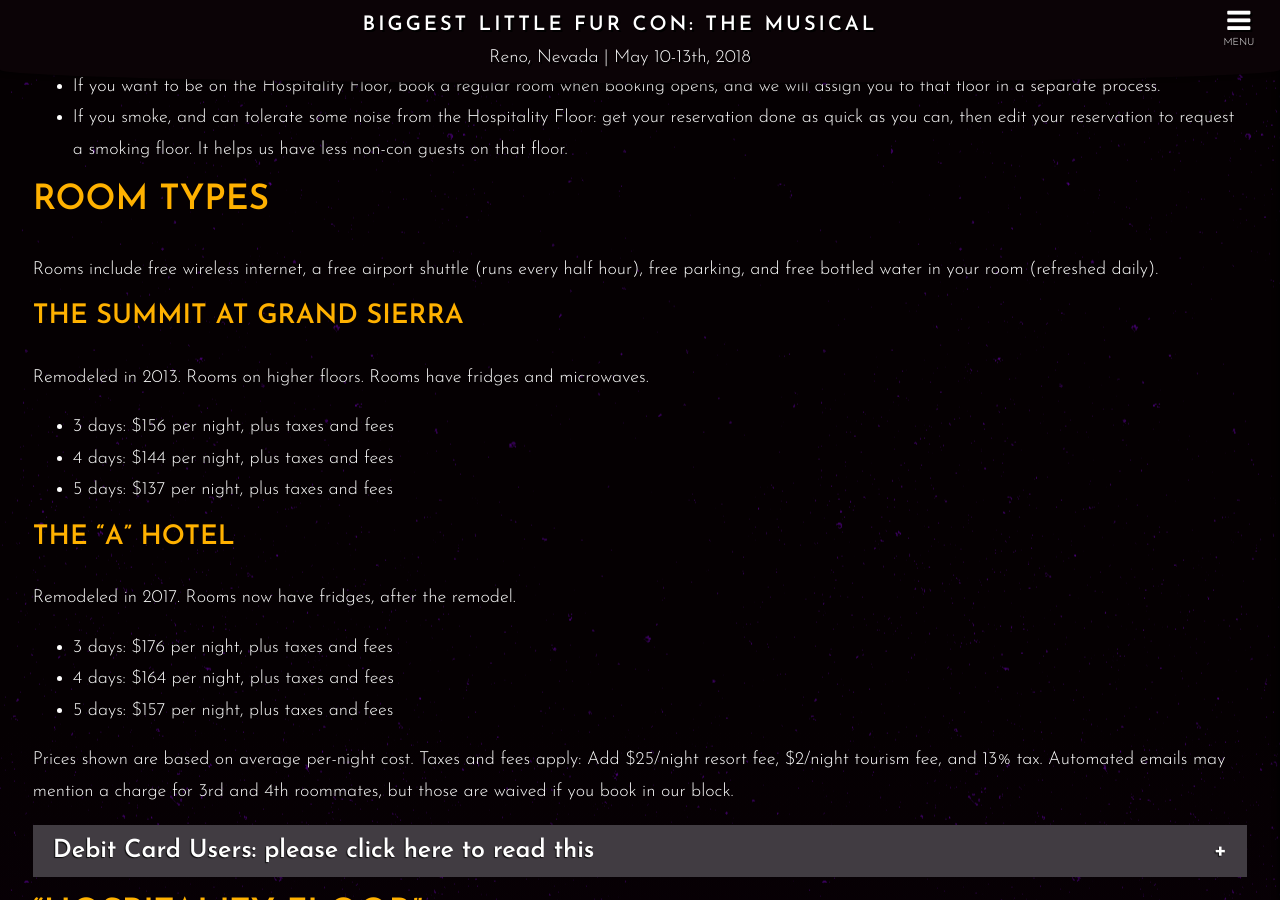
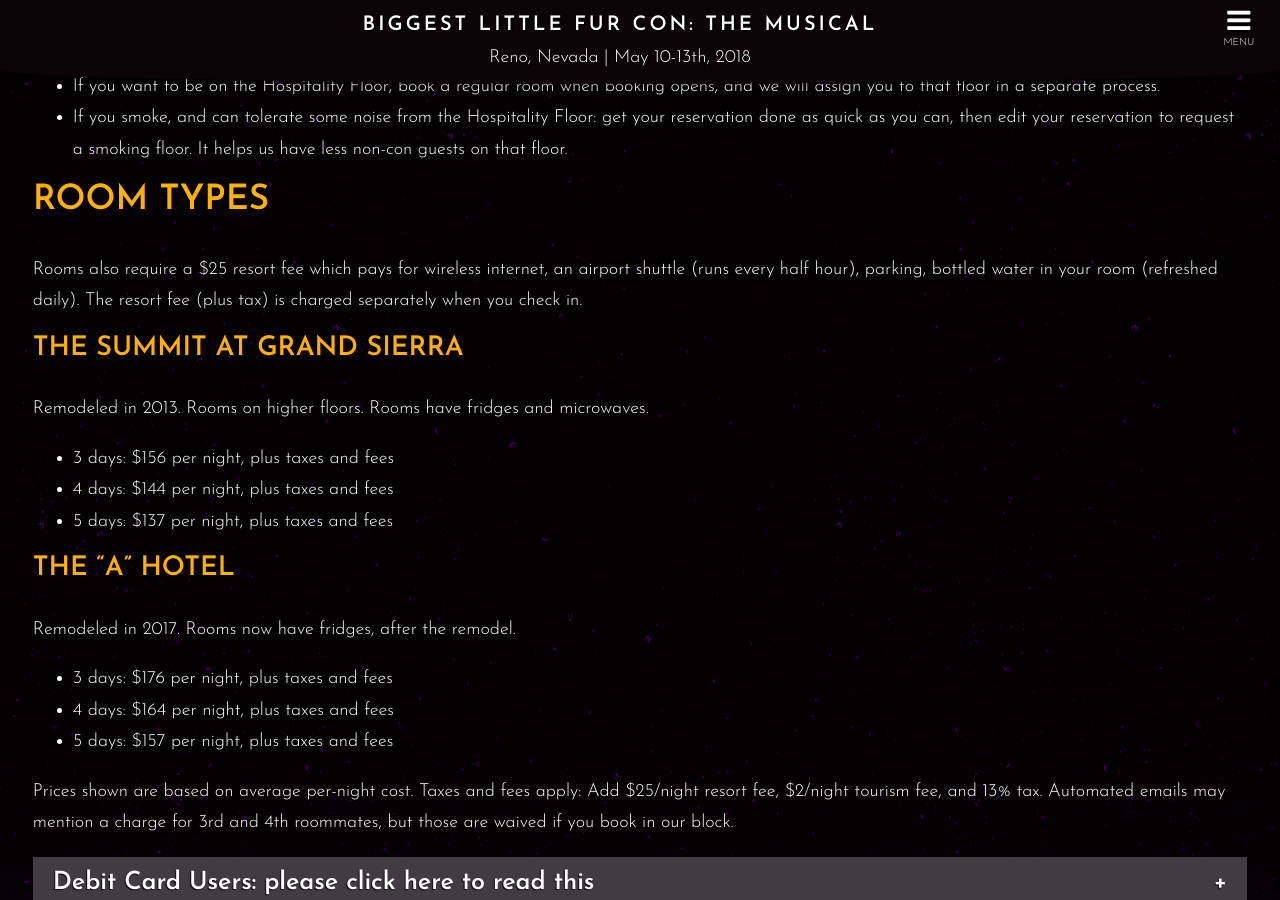
Before and after one commit to blfcweb/biggestlittlefc.github.io, a Jekyll site: the page built from hotel.md, in a window 1280 px wide and 900 px high, scrolled down 1182 px. Built offline with Jekyll 4.4.1, drawn with Linux system fonts in a browser that asks for light colours; our own code applies the rules of GitHub Pages for plain Markdown files.

Commit message:
clarify resort fees on hotel.md

```diff
--- a/hotel.md
+++ b/hotel.md
@@ -50,7 +50,7 @@
 
 ## Room Types
 
-Rooms include free wireless internet, a free airport shuttle (runs every half hour), free parking, and free bottled water in your room (refreshed daily).
+Rooms also require a $25 resort fee which pays for wireless internet, an airport shuttle (runs every half hour), parking, bottled water in your room (refreshed daily). The resort fee (plus tax) is charged separately when you check in.
 
 ### The Summit at Grand Sierra
 
```
